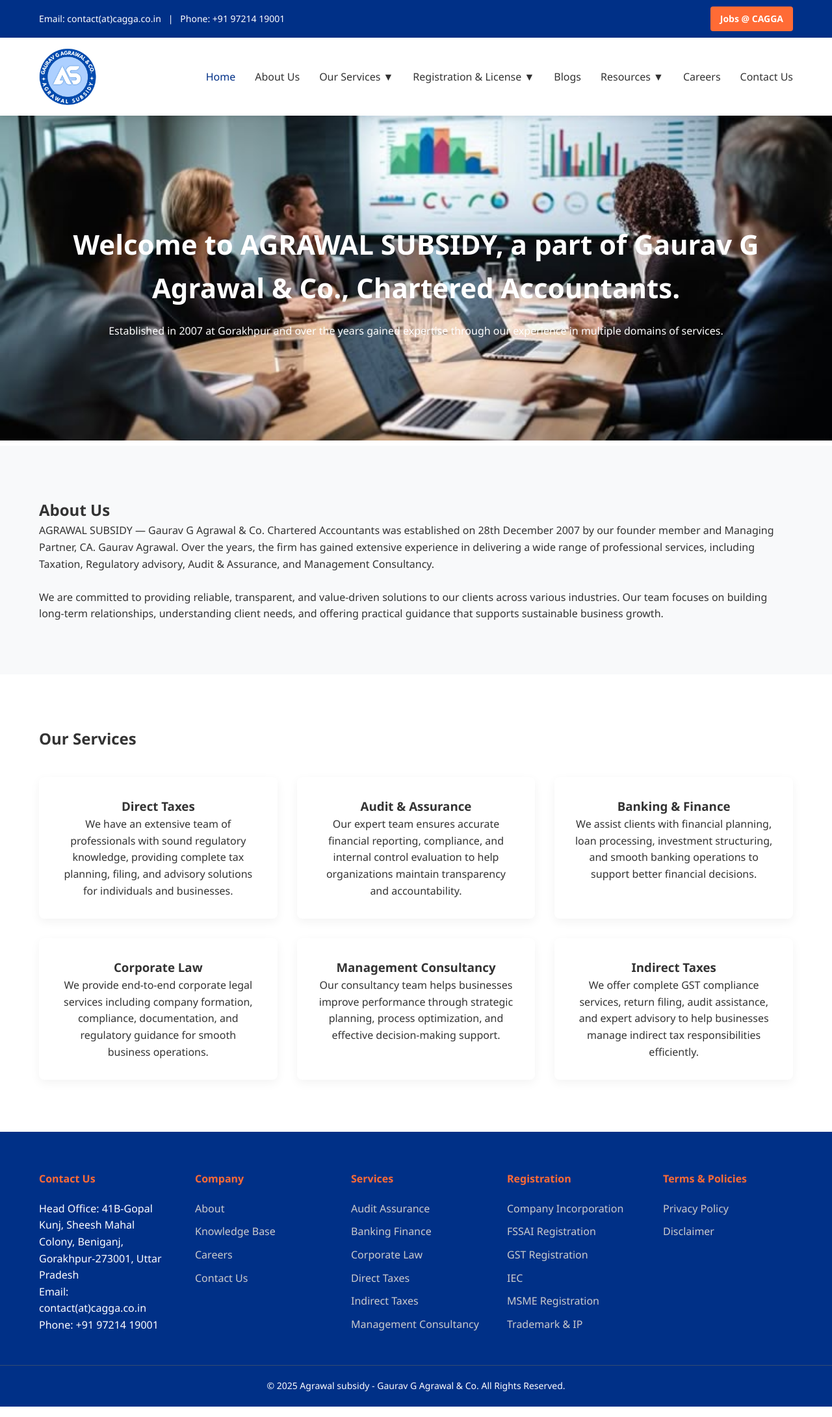
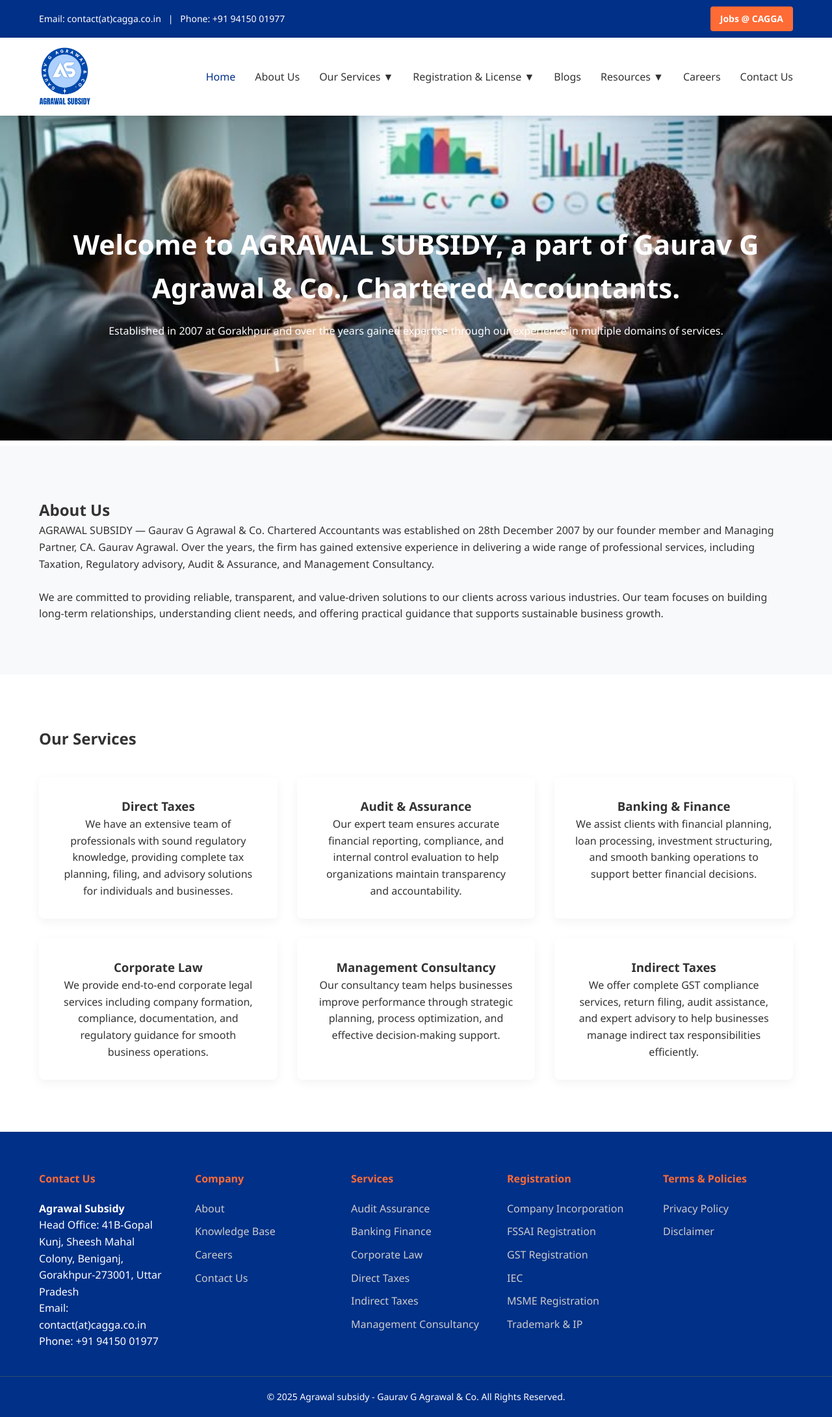
Before and after one commit to skskumarsah1964-png/AGRAWAL-subsidy, a plain HTML site: page index.html in a window 1280 px wide. Shown: the whole page at 65% size. Drawn offline with Linux system fonts and the light colour scheme.

Commit message:
final submite

```diff
--- a/index.html
+++ b/index.html
@@ -12,7 +12,7 @@
     <header class="top-bar">
         <div class="container">
             <div class="contact-info">
-                Email: contact(at)cagga.co.in &nbsp;&nbsp;|&nbsp;&nbsp; Phone: +91 97214 19001
+                Email: contact(at)cagga.co.in &nbsp;&nbsp;|&nbsp;&nbsp; Phone: +91 94150 01977
             </div>
             <a href="careers.html" class="jobs-btn">Jobs @ CAGGA</a>
         </div>
@@ -21,7 +21,7 @@
     <!-- Navigation -->
     <nav class="navbar">
         <div class="container">
-            <img src="images/AGRAWAL SUBSIDY.png" alt="CAGGA Logo" class="logo" style="height: 90px;">
+            <img src="images/AGRAWAL SUBSIDY (2).png" alt="CAGGA Logo" class="logo" style="height: 90px;">
             <ul class="nav-menu">
                 <li><a href="#" class="active">Home</a></li>
                 <li><a href="./about-us.html">About Us</a></li>
@@ -131,9 +131,10 @@
         <div class="container footer-grid">
             <div>
                 <h4>Contact Us</h4>
-                <p>Head Office: 41B-Gopal Kunj, Sheesh Mahal Colony, Beniganj, Gorakhpur-273001, Uttar Pradesh</p>
+                <!-- <h4>Agrawal Subsidy</h4> -->
+                <p><strong>Agrawal Subsidy</strong><br> Head Office: 41B-Gopal Kunj, Sheesh Mahal Colony, Beniganj, Gorakhpur-273001, Uttar Pradesh</p>
                 <p>Email: contact(at)cagga.co.in</p>
-                <p>Phone: +91 97214 19001</p>
+                <p>Phone: +91 94150 01977</p>
             </div>
             <div>
                 <h4>Company</h4>
```
Also changed, not shown: about-us.html (+3 -3 lines), contact-us.html (+3 -3 lines), disclaimer.html (+4 -4 lines), privacy-policy.html (+3 -3 lines), images/AGRAWAL SUBSIDY (1).png (added), images/AGRAWAL SUBSIDY (2).png (added).
